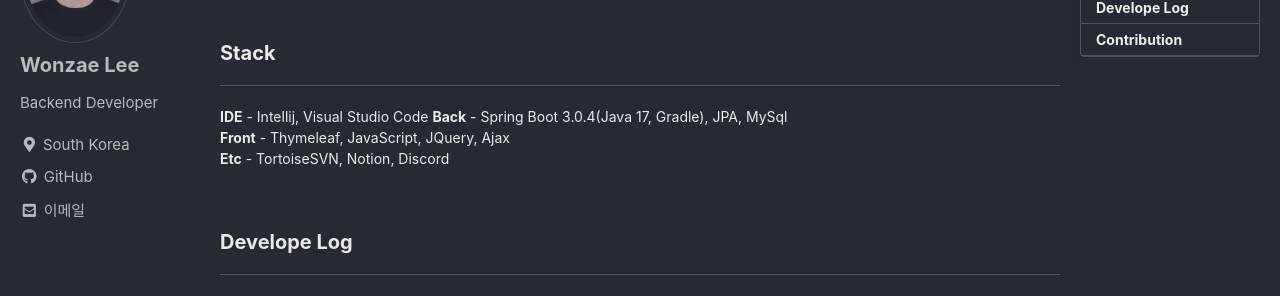
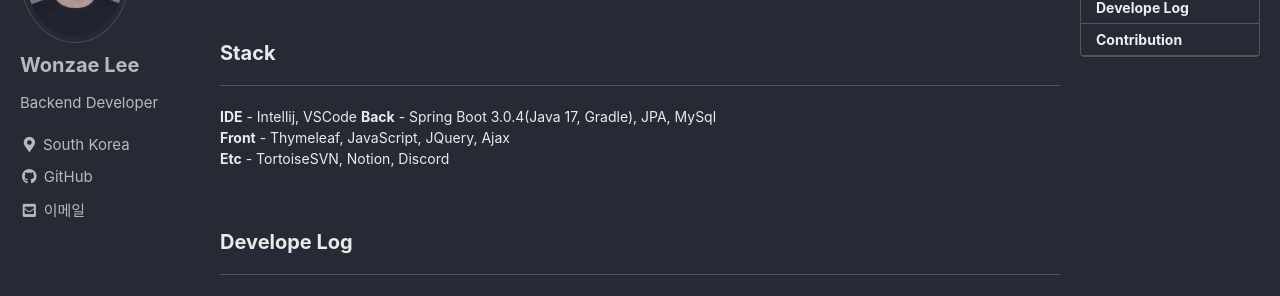
Before and after one commit to one-zeze/one-zeze.github.io, a Jekyll site: the page built from _posts/projects/2024-04-09-journeygenie.md, in a window 1280 px wide and 900 px high, scrolled down 381 px. Shown: the part 152-448 px from the top of the window. Built offline with Jekyll 4.4.1, drawn with Linux system fonts in a browser that asks for light colours; cached includes are drawn as plain includes.

Commit message:
Update project.md

```diff
--- a/_posts/projects/2024-04-09-journeygenie.md
+++ b/_posts/projects/2024-04-09-journeygenie.md
@@ -28,7 +28,7 @@ GitHub - [JourneyGenie](https://github.com/one-zeze/JourneyGenie)
 
 ---
 
-**IDE** - Intellij, Visual Studio Code
+**IDE** - Intellij, VSCode
 **Back** - Spring Boot 3.0.4(Java 17, Gradle), JPA, MySql
 **Front** - Thymeleaf, JavaScript, JQuery, Ajax
 **Etc** - TortoiseSVN, Notion, Discord
```
Also changed, not shown: _posts/projects/2024-04-09-provit.md (+1 -0 lines), _posts/projects/2024-05-13-diginom.md (+1 -0 lines).
